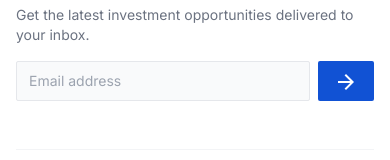
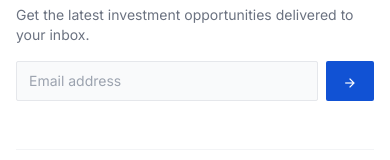
Before and after one commit to OmarMohamed06/acquity, a Next.js app: page /login in a window 390 px wide. Shown: the part 1597-1757 px from the top of the page. Built offline with nearby package versions, Linux system fonts and the light colour scheme; no server answers.

Commit message:
Fix: Simplify Material Icons font loading with fallback for mobile

```diff
--- a/app/globals.css
+++ b/app/globals.css
@@ -35,7 +35,7 @@ input[type="reset"] {
    MATERIAL SYMBOLS ICONS
    ========================= */
 .material-symbols-outlined {
-  font-family: 'Material Symbols Outlined', sans-serif !important;
+  font-family: 'Material Symbols Outlined', 'Material Icons';
   font-weight: normal;
   font-style: normal;
   font-size: 24px;
@@ -51,9 +51,31 @@ input[type="reset"] {
   -moz-osx-font-smoothing: grayscale;
   text-rendering: optimizeLegibility;
   font-feature-settings: 'liga';
-  font-variation-settings:
-    'FILL' 0,
-    'wght' 400,
-    'GRAD' 0,
-    'opsz' 24;
+  user-select: none;
 }
+
+/* Ensure icons inherit proper sizing from parent */
+.material-symbols-outlined[class*="text-"] {
+  font-size: inherit;
+}
+
+/* Material Icons fallback */
+.material-icons {
+  font-family: 'Material Icons';
+  font-weight: normal;
+  font-style: normal;
+  font-size: 24px;
+  line-height: 1;
+  letter-spacing: normal;
+  text-transform: none;
+  display: inline-block;
+  white-space: nowrap;
+  word-wrap: normal;
+  direction: ltr;
+  vertical-align: middle;
+  -webkit-font-smoothing: antialiased;
+  -moz-osx-font-smoothing: grayscale;
+  text-rendering: optimizeLegibility;
+  font-feature-settings: 'liga';
+  user-select: none;
+}
--- a/app/layout.tsx
+++ b/app/layout.tsx
@@ -55,9 +55,15 @@ export default function RootLayout({ children }: { children: ReactNode }) {
           href="https://fonts.googleapis.com/css2?family=Inter:wght@300;400;500;600;700;800&display=swap"
           rel="stylesheet"
         />
+        {/* Material Symbols - Simplified for better mobile compatibility */}
         <link
-          href="https://fonts.googleapis.com/css2?family=Material+Symbols+Outlined:opsz,wght,FILL,GRAD@20..48,100..700,0..1,-50..200&display=block"
           rel="stylesheet"
+          href="https://fonts.googleapis.com/css2?family=Material+Symbols+Outlined"
+        />
+        {/* Material Icons as fallback for mobile compatibility */}
+        <link
+          rel="stylesheet"
+          href="https://fonts.googleapis.com/icon?family=Material+Icons"
         />
         <JsonLd
           data={{
```
